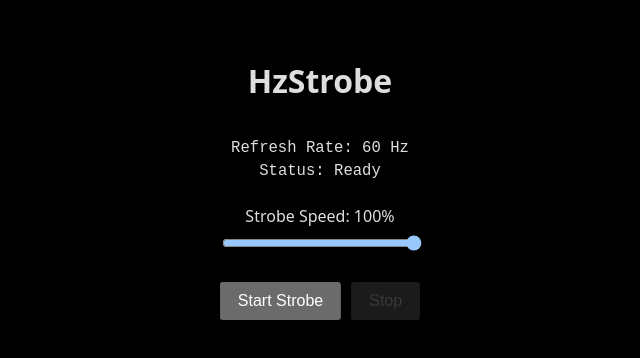
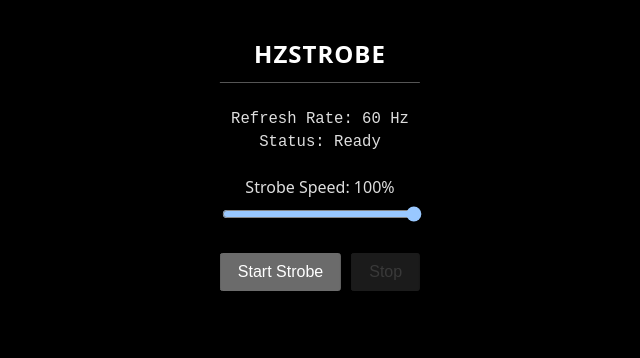
Before and after one commit to psampir/hzstrobe, a website built with Vite: page index.html in a window 1280 px wide. Both pictures are taken after a click on the button "I Understand & Continue". Shown: the whole page, without its empty margins (320-960 px from the left). Built offline with nearby package versions, Linux system fonts and the light colour scheme.

Commit message:
feat: add styling for app title in CSS

```diff
--- a/src/style.css
+++ b/src/style.css
@@ -100,6 +100,17 @@ canvas {
   display: none !important;
 }
 
+.app-title {
+  margin: 0 0 15px 0;
+  font-size: 1.5em;
+  font-weight: bold;
+  letter-spacing: 1px;
+  text-transform: uppercase;
+  color: #fff;
+  border-bottom: 1px solid #555;
+  padding-bottom: 10px;
+}
+
 .stats {
   font-size: 1.2em;
   font-family: monospace;
```
